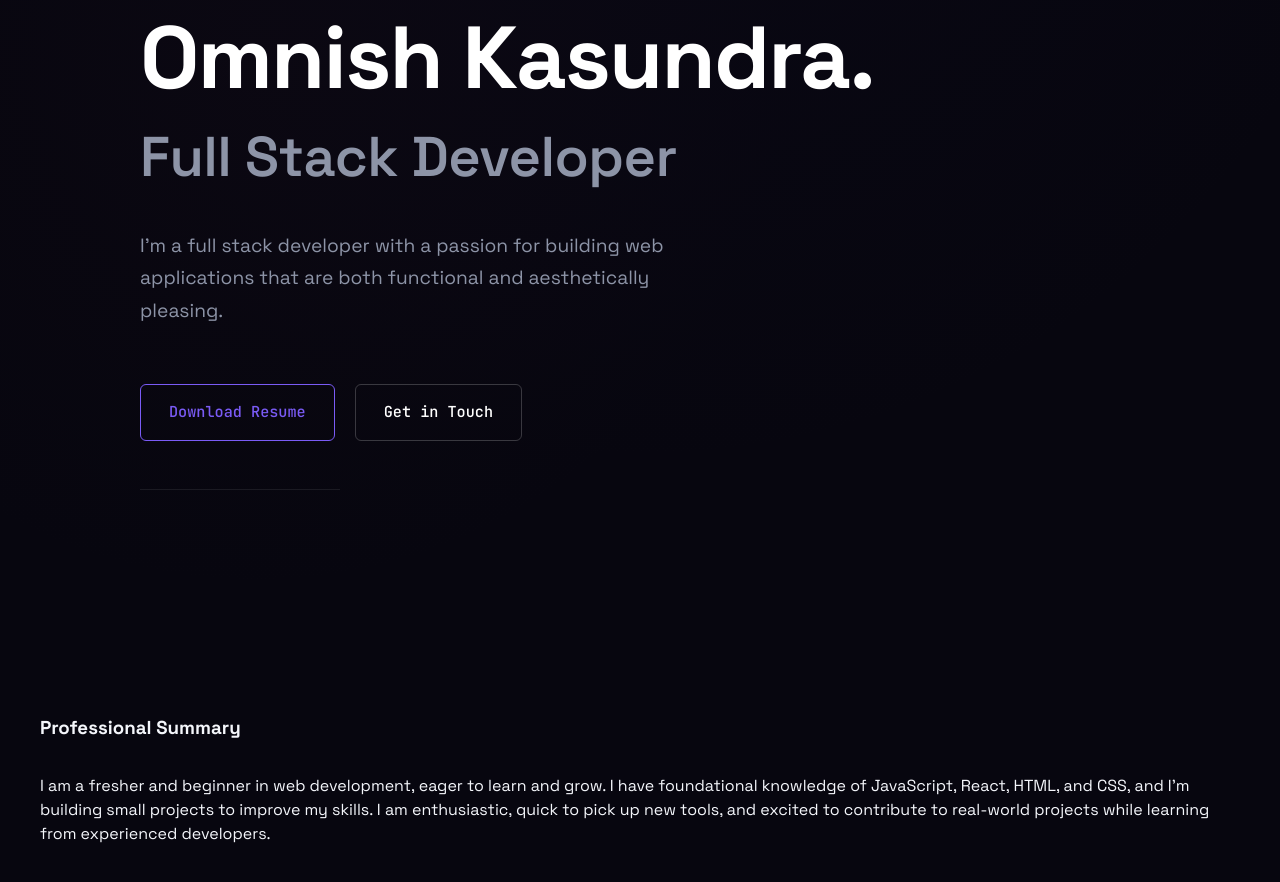
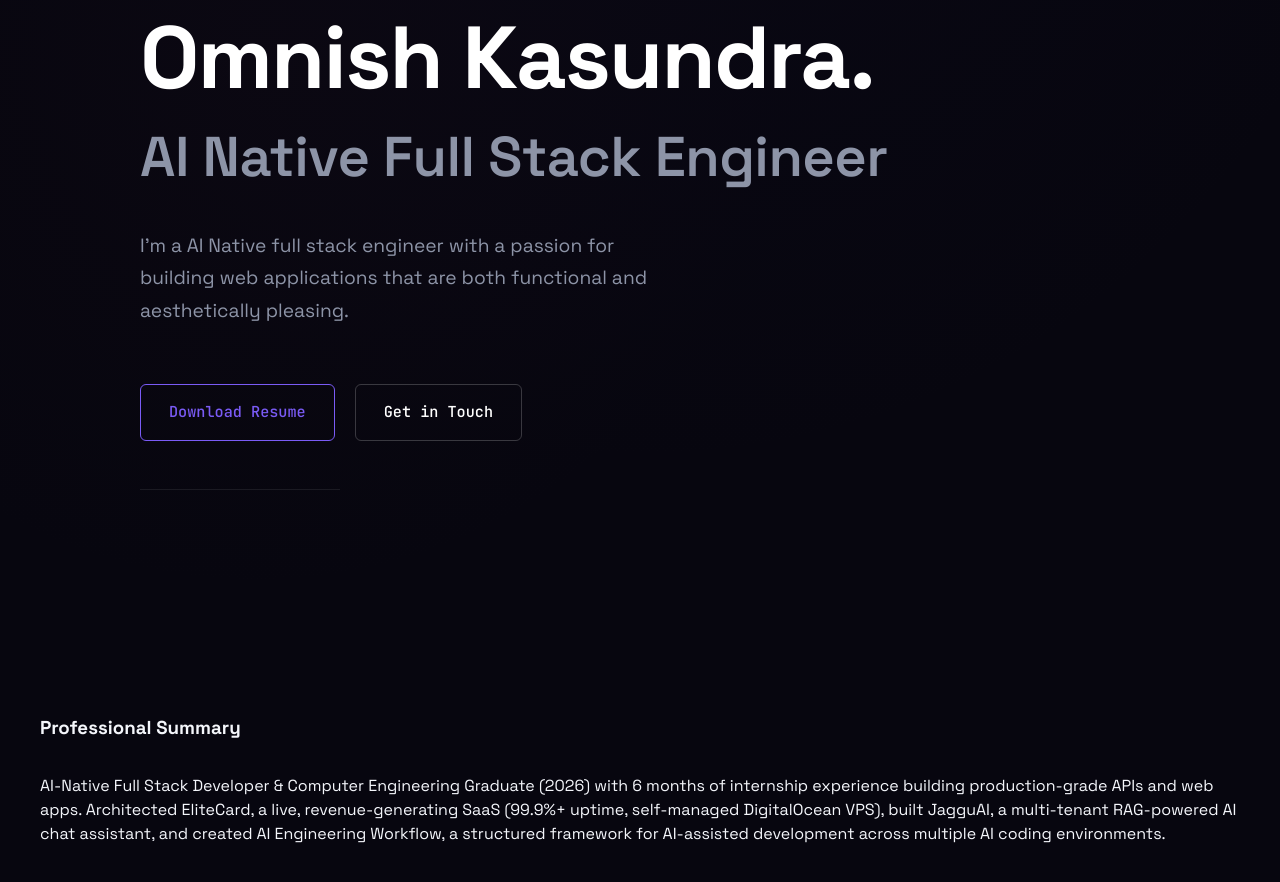
Before and after one commit to omnish111/portfolio-, a React (Vite) app: page / in a window 1280 px wide. Shown: the part 300-1182 px from the top of the page. Built offline with nearby package versions, Linux system fonts and the light colour scheme.

Commit message:
Update portfolio content: add AI projects, ApTech experience, skills, and summary from resume

```diff
--- a/src/data/content.js
+++ b/src/data/content.js
@@ -9,9 +9,9 @@ export const navigation = [
 export const hero = {
   greeting: "Hi, I'm",
   name: "Omnish Kasundra",
-  title: "Full Stack Developer",
+  title: "AI Native Full Stack Engineer",
   description:
-    "I'm a full stack developer with a passion for building web applications that are both functional and aesthetically pleasing.",
+    "I'm a AI Native full stack engineer with a passion for building web applications that are both functional and aesthetically pleasing.",
   // the uploaded resume is stored in `public/resume.pdf/omnish_resume (1).pdf`
   // use the URL-encoded filename so the browser requests the correct file
   ctaPrimary: {
@@ -25,7 +25,7 @@ export const hero = {
 // Professional summary for the home page.
 // Note: user is a fresher / beginner, so the tone highlights eagerness to learn and foundational skills.
 export const professionalSummary =
-  "I am a fresher and beginner in web development, eager to learn and grow. I have foundational knowledge of JavaScript, React, HTML, and CSS, and I'm building small projects to improve my skills. I am enthusiastic, quick to pick up new tools, and excited to contribute to real-world projects while learning from experienced developers.";
+  "AI-Native Full Stack Developer & Computer Engineering Graduate (2026) with 6 months of internship experience building production-grade APIs and web apps. Architected EliteCard, a live, revenue-generating SaaS (99.9%+ uptime, self-managed DigitalOcean VPS), built JagguAI, a multi-tenant RAG-powered AI chat assistant, and created AI Engineering Workflow, a structured framework for AI-assisted development across multiple AI coding environments.";
 
 export const experience = [
   {
@@ -37,10 +37,14 @@ export const experience = [
   },
   {
     company: "ApTech Enterprise Pvt. Ltd.",
-    role: "Intern",
-    period: "Jan 2026 - Present",
-    summary: "Working on a project to build a web applications for a client.",
-    highlights: [" I am currently prsuing my internship as Full Stack Developer."],
+    role: "AI-Native Full Stack Developer Intern",
+    period: "March 2026 – Present",
+    summary:
+      "Building secure RESTful APIs and full-stack web applications with Node.js, Express.js, MongoDB, and React.js.",
+    highlights: [
+      "Built 40+ secure RESTful APIs with Node.js, Express.js & MongoDB (MVC architecture) powering a React.js frontend, with input validation and rate limiting.",
+      "Secured all routes with JWT authentication and role-based access control (RBAC), collaborated in sprint planning, daily standups and code reviews.",
+    ],
   },
   // {
   //   company: "Freelance",
@@ -106,42 +110,59 @@ export const projects = [
     live: "https://elitecard.live/",
     // repo: "https://github.com/example/lighthouse",
   },
+  {
+    title: "AI Engineering Workflow – Portable AI Engineering Framework",
+    description: [
+      "Built an 11-stage workflow taking coding agents from requirements through testing and review.",
+      "Developed 18 reusable engineering skills, role-based orchestration, project policies, and persistent task state.",
+      "Built portable integrations for Antigravity, Cursor, VS Code/Copilot, Codex, and Claude Code with validation.",
+    ],
+    tags: [
+      "AI Engineering",
+      "Role-Based Agent Orchestration",
+      "Developer Tooling",
+      "Multi-Runtime AI",
+    ],
+    repo: "https://github.com/omnish111/AI-Engineering-WorkFlow",
+  },
+  {
+    title: "JagguAI — AI Chat Assistant for Websites",
+    description: [
+      "Built a multi-tenant AI assistant platform giving visitors context-aware support from each business’s content.",
+      "Engineered a RAG pipeline (ingestion, embeddings, retrieval) streaming responses with workspace isolation.",
+      "Developed an embeddable chat widget and dashboard with JWT auth, API keys, validation, and rate limiting.",
+    ],
+    tags: ["Next.js", "React.js", "NestJS", "TypeScript", "MongoDB", "RAG"],
+    live: "https://jagguai.omnishkasundra.me/",
+    repo: "https://github.com/omnish111/JagguAI",
+  },
 ];
 
 export const skills = {
   Languages: ["JavaScript (ES6+)", "TypeScript", "Python"],
-  Frontend: ["React.js", "Next.js", "Context API", "React Hooks", "Tailwind CSS", "Responsive Design", "Code Splitting", "Lazy Loading"],
+  Frontend: ["React.js", "Next.js", "Context API", "React Hooks", "HTML", "CSS", "Responsive Design", "Code Splitting", "Lazy Loading"],
   Backend: [
     "Node.js",
     "Express.js",
-    "FastAPI",
     "RESTful APIs",
     "Microservices",
     "MVC",
     "JWT Auth",
     "Socket.IO",
-    "LangChain",
-    "LangGraph",
     "Prompt Engineering",
     "Rate Limiting",
   ],
-  "Msg & Cache": [
-    "Redis (caching, pub/sub)",
-    "RabbitMQ (message queuing, event-driven architecture)"
-  ],
+
   "AI & LLM": [
     "OpenAI API",
     "Claude API",
-    "LangChain",
     "RAG pipelines",
     "Vector DB (basics)",
     "ChatGPT, Gemini, Cursor, Google Antigravity — daily production usage"
   ],
   "Databases": [
     "MongoDB (Self-hosted & Atlas)",
-    "MySQL",
-    "Query Optimization",
-    "Indexing"
+
   ],
   "Cloud/DevOps": [
     "DigitalOcean VPS",
@@ -151,7 +172,6 @@ export const skills = {
     "SSL/TLS",
     "Vercel",
     "GitHub Actions CI/CD",
-    "AWS (basics)",
     "JWT",
     "RBAC"
   ],
@@ -159,7 +179,7 @@ export const skills = {
     "Git",
     "GitHub",
     "GitLab",
-    "Postman",
+    "VS Code/Copilot",
     "Cursor IDE",
     "Google Antigravity"
   ],
```
Also changed, not shown: 1 other file (tests, documents, lock files or other folders).
